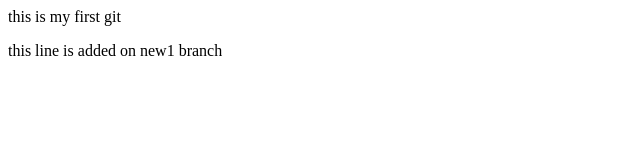
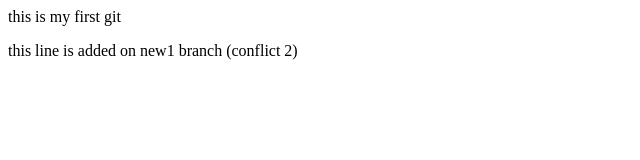
Before and after one commit to anks-95/demoGit, a plain HTML site: page index.html in a window 1280 px wide. Shown: the full height of the page, 0-640 px from the left. Drawn offline with Linux system fonts and the light colour scheme.

Commit message:
added feature to new1

```diff
--- a/index.html
+++ b/index.html
@@ -1,2 +1,2 @@
 <p>this is my first git</p>
-<p>this line is added on new1 branch</p>
+<p>this line is added on new1 branch (conflict 2)</p>
```
